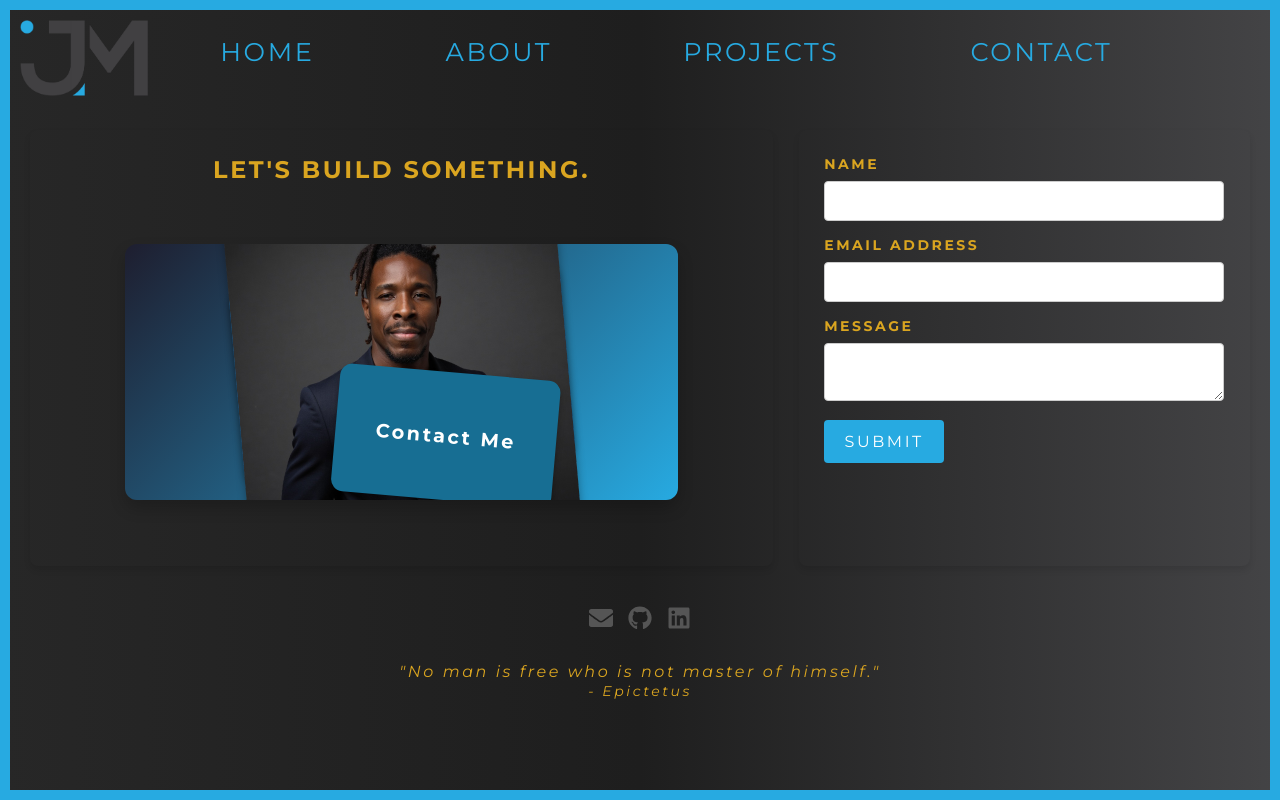
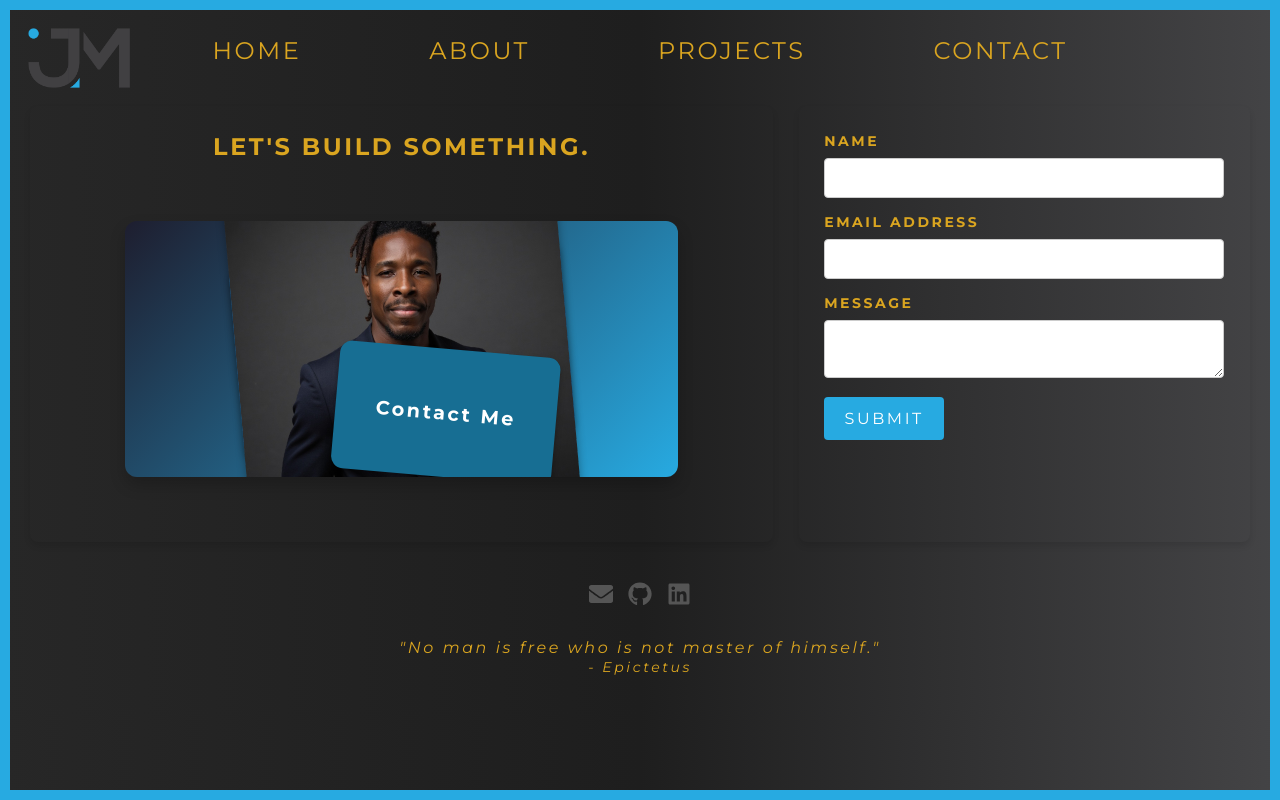
Before and after one commit to JMONDESIR/JoelMondesir, a React (Create React App) app: page /contact in a window 1280 px wide. Built offline with nearby package versions, Linux system fonts and the light colour scheme.

Commit message:
Header refactored for mobile view

```diff
--- a/src/App.css
+++ b/src/App.css
@@ -10,17 +10,19 @@ body {
   background: linear-gradient(to left, #444446 0%, #1e1e1e 50%, #272727 100%);
 }
 
-.border-top {
+.bd {
   position: fixed;
   background-color: #27aae1;
+  z-index: 1000;
+}
+
+.border-top {
   width: 100%;
   height: 0.8vw;
   top: 0;
 }
 
 .border-right {
-  position: fixed;
-  background-color: #27aae1;
   width: 0.8vw;
   height: 100%;
   right: 0;
@@ -28,16 +30,12 @@ body {
 }
 
 .border-bottom {
-  position: fixed;
-  background-color: #27aae1;
   width: 100%;
   height: 0.8vw;
   bottom: 0;
 }
 
 .border-left {
-  position: fixed;
-  background-color: #27aae1;
   width: 0.8vw;
   height: 100%;
   left: 0;
--- a/src/App.js
+++ b/src/App.js
@@ -6,22 +6,26 @@ import About from './components/about/About';
 import Projects from './components/projects/Projects';
 import Contact from './components/contact/Contact';
 import Footer from './components/footer/Footer'
+import Logo from './components/logo/Logo'
+import NotFound from './components/notFound/NotFound';
 import './App.css';
 
 function App() {
   return (
     <Router>
       <div>
-        <div className="border-top"></div>
-        <div className="border-right"></div>
-        <div className="border-bottom"></div>
-        <div className="border-left"></div>
+        <div className="bd border-top"></div>
+        <div className="bd border-right"></div>
+        <div className="bd border-bottom"></div>
+        <div className="bd border-left"></div>
         <NavBar />
+        <Logo />
           <Routes>
             <Route path="/" element={<Home />} />
             <Route path="/about" element={<About />} />
             <Route path="/projects" element={<Projects />} />
             <Route path="/contact" element={<Contact />} />
+            <Route path="*" element={<NotFound />} />
           </Routes>
         <Footer />
 
--- a/src/components/header/Header.css
+++ b/src/components/header/Header.css
@@ -1,43 +1,114 @@
-.nav-container {
-  margin-top: 1.6vw;
+.header {
+  margin-top: 1.8vw;
+  display: flex;
+  justify-content: center;
+  align-items: center;
+  padding: 20px;
+}
+
+.hamburger {
+  display: none;
+  cursor: pointer;
+}
+
+.hamburger div {
+  width: 30px;
+  height: 3px;
+  margin: 5px 0;
+  background-color: #27aae1;
+  border-radius: 3px;
+}
+
+.drawer {
   position: fixed;
   top: 0;
-  left: 0;
+  z-index: 100;
+  right: 0;
   width: 100%;
-  padding: 10px;
-  text-align: center;
+  height: 100vh;
+  background: linear-gradient(to left, #585858 0%, #313131 100%);
+  box-shadow: -2px 0 5px rgba(0, 0, 0, 0.2);
+  transform: translateX(100%);
+  transition: transform 0.3s ease-in-out;
+  display: flex;
+  justify-content: center;}
+
+.drawer.open {
+  transform: translateX(0);
+  display: block;
 }
 
-.navbar {
-  margin-top: 1.6vw;
-  padding: 1rem;
-  display: flex;
-  justify-content: space-around;
-  align-items: center;
-  position: fixed;
-  width: 100%;
-  top: 0;
-  z-index: 1;
+.drawer ul {
+  list-style: none;
+  padding: 20px;
 }
 
-.logo {
-  z-index: 100;
-  margin: .8vw;
-  width: 10vw;
-  height: auto;
+.drawer li {
+  margin-bottom: 10px;
 }
 
-.navbar ul {
-  list-style: none;
-  margin: 0;
-  padding: 0;
-  display: flex;
-  gap: 5rem;
+.drawer a {
+  text-decoration: none;
+  color: goldenrod;
+  font-size: 25px;
+  text-transform: uppercase;
 }
 
-.navbar li a{
+@media (max-width: 768px) {
+  .header {
+    display: flex;
+    justify-content: end;
+    padding: 20px;
+  }
+
+  .hamburger {
+    display: block;
+  }
+
+  .drawer {
+    display: block;
+    position: fixed;
+  }
+
+  .drawer ul {
+    flex-direction: column;
+  }
+}
+
+@media (min-width: 769px) {
+  .header {
+    justify-content: end;
+    padding: 5px;
+    margin-top: 5px;
+  }
+
+  .hamburger {
+    display: none;
+  }
+
+  .drawer {
+    display: flex;
+    position: static;
+    width: auto;
+    height: auto;
+    background: none;
+    box-shadow: none;
+    transform: none;
+  }
+
+  .drawer ul {
+    display: flex;
+    gap: 6vw;
+    padding: 0;
+  }
+
+  .drawer li {
+    margin-bottom: 0;
+  }
+
+  .drawer a {
     text-transform: uppercase;
-  font-size: 1.6rem;
+    font-size: 20px;
     color: #27aae1;
     cursor: pointer;
     transition: color 0.3s ease;
@@ -46,6 +117,25 @@
     list-style-type: none;
   }
 
-.navbar li a:hover {
+  .drawer a:hover {
     color: goldenrod;
   }
+
+  @media (min-width: 1200px) {
+    .header {
+      justify-content: center;
+      margin-top: 5px;
+    }
+
+    .drawer a {
+      text-transform: uppercase;
+      font-size: 24px;
+      color: #27aae1;
+      cursor: pointer;
+      transition: color 0.3s ease;
+      padding: 0 2vw;
+      text-decoration: none;
+      list-style-type: none;
+    }
+  }
+}
--- a/src/components/header/Header.js
+++ b/src/components/header/Header.js
@@ -1,12 +1,25 @@
-import React from 'react';
+import React, { useState } from 'react';
 import './Header.css';
-import Logo from '../resources/jm_logo.png';
 
 function Header() {
+  const [isDrawerOpen, setIsDrawerOpen] = useState(false);
+
+  const toggleDrawer = () => {
+    setIsDrawerOpen(!isDrawerOpen);
+  };
+
   return (
     <header className="header">
-      <img src={Logo} alt="Your Logo" className="logo" />
-      <nav className="navbar">
+
+      {/* Hamburger Icon */}
+      <div className="hamburger" onClick={toggleDrawer}>
+        <div className="bar"></div>
+        <div className="bar"></div>
+        <div className="bar"></div>
+      </div>
+
+      {/* Sliding Drawer */}
+      <nav className={`drawer ${isDrawerOpen ? 'open' : ''}`}>
         <ul>
           <li><a href="/">Home</a></li>
           <li><a href="/about">About</a></li>
--- /dev/null
+++ b/src/components/logo/Logo.css
@@ -0,0 +1,18 @@
+.logo {
+  width: 8vw;
+  height: auto;
+  position: absolute;
+  top: 1vw;
+  left: 1vw;
+  margin: 15px;
+  z-index: 10;
+  opacity: 1;
+}
+
+@media (max-width: 768px) {
+  .logo {
+    width: 60px;
+    margin: 20px;
+
+  }
+}
--- /dev/null
+++ b/src/components/logo/Logo.js
@@ -0,0 +1,13 @@
+import React from 'react';
+import './Logo.css';
+import logoImage from '../resources/jm_logo.png'
+
+function Logo() {
+  return (
+    <div >
+      <img className="logo" src={logoImage} alt="Junction Media Logo" />
+    </div>
+  );
+}
+
+export default Logo;
--- /dev/null
+++ b/src/components/notFound/NotFound.css
@@ -0,0 +1,38 @@
+.notfound-container {
+  display: flex;
+  flex-direction: column;
+  justify-content: center;
+  align-items: center;
+  height: 50vh;
+  text-align: center;
+  color: #333;
+}
+
+.notfound-title {
+  font-size: 6rem;
+  font-weight: bold;
+  color: #27aae1;
+}
+
+.notfound-message {
+  font-size: 1.5rem;
+  margin: 1rem 0;
+  color: #555;
+}
+
+.notfound-link {
+  font-size: 1.2rem;
+  color: #27aae1;
+  text-decoration: none;
+  border: 1px solid #27aae1;
+  padding: 0.5rem 1rem;
+  border-radius: 4px;
+  transition: background-color 0.3s ease, color 0.3s ease;
+}
+
+.notfound-link:hover {
+  background-color: goldenrod;
+  color: #fff;
+  border: 1px solid goldenrod;
+
+}
--- /dev/null
+++ b/src/components/notFound/NotFound.js
@@ -0,0 +1,17 @@
+import React from 'react';
+import { Link } from 'react-router-dom';
+import './NotFound.css';
+
+function NotFound() {
+  return (
+    <div className="notfound-container">
+      <h1 className="notfound-title">404</h1>
+      <p className="notfound-message">Oops! The page you're looking for doesn't exist.</p>
+      <Link to="/" className="notfound-link">
+        Go Back Home
+      </Link>
+    </div>
+  );
+}
+
+export default NotFound;
```
Lines whose indentation alone changed are shown as unchanged.
